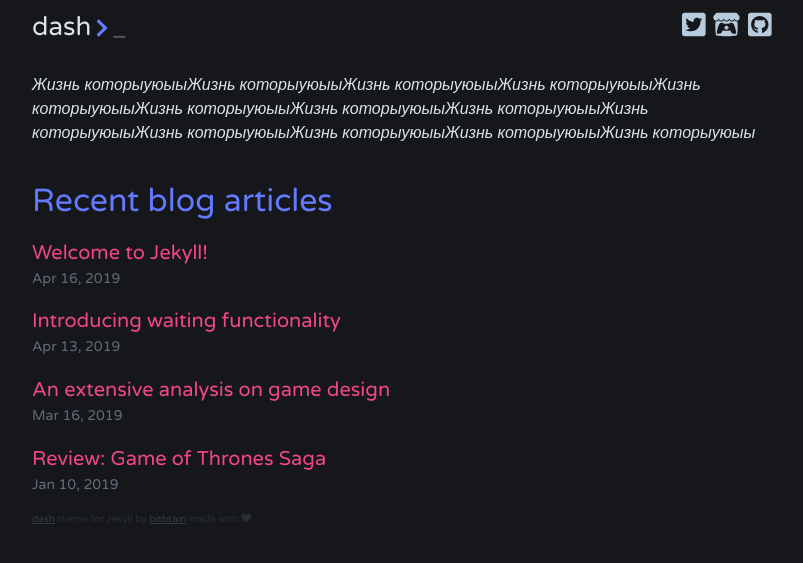
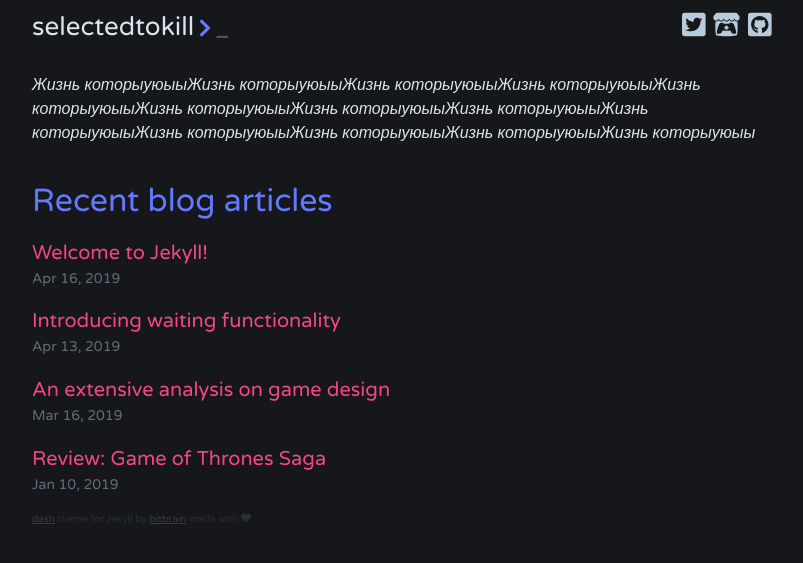
Before and after one commit to selectedtokill/selectedtokill.github.io, a Jekyll site: the page built from index.html, in a window 1280 px wide. Shown: the top 563 px of the page, without its empty margins (238-1041 px from the left). Built offline with Jekyll 4.4.1, drawn with Linux system fonts in a browser that asks for light colours; nearby versions of some CDN libraries; the list of posts is cut into pages by our own code.

Commit message:
Update _config.yml

```diff
--- a/_config.yml
+++ b/_config.yml
@@ -1,4 +1,4 @@
-title: dash
+title: selectedtokill
 author: GitHub User
 email: miguel-gonzalez@gmx.de
 description: > # this means to ignore newlines until "show_exerpts:"
```
